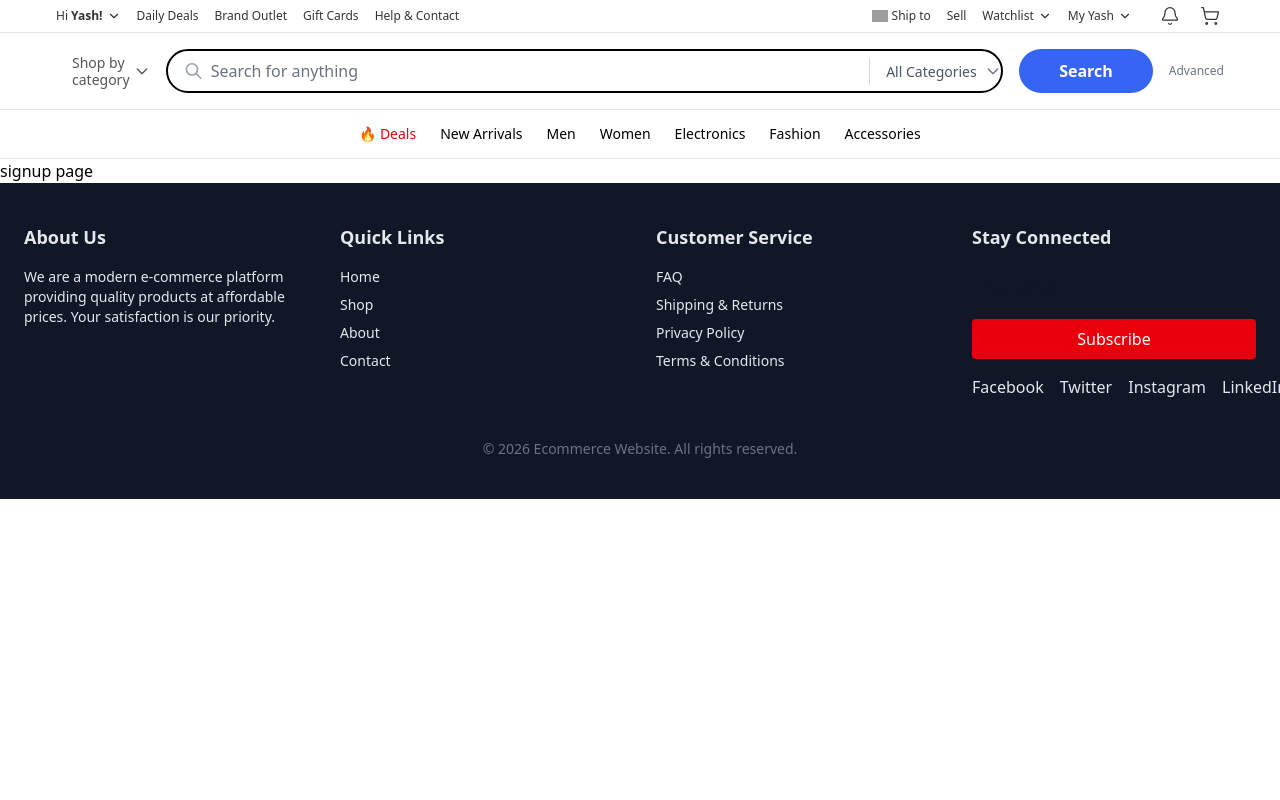
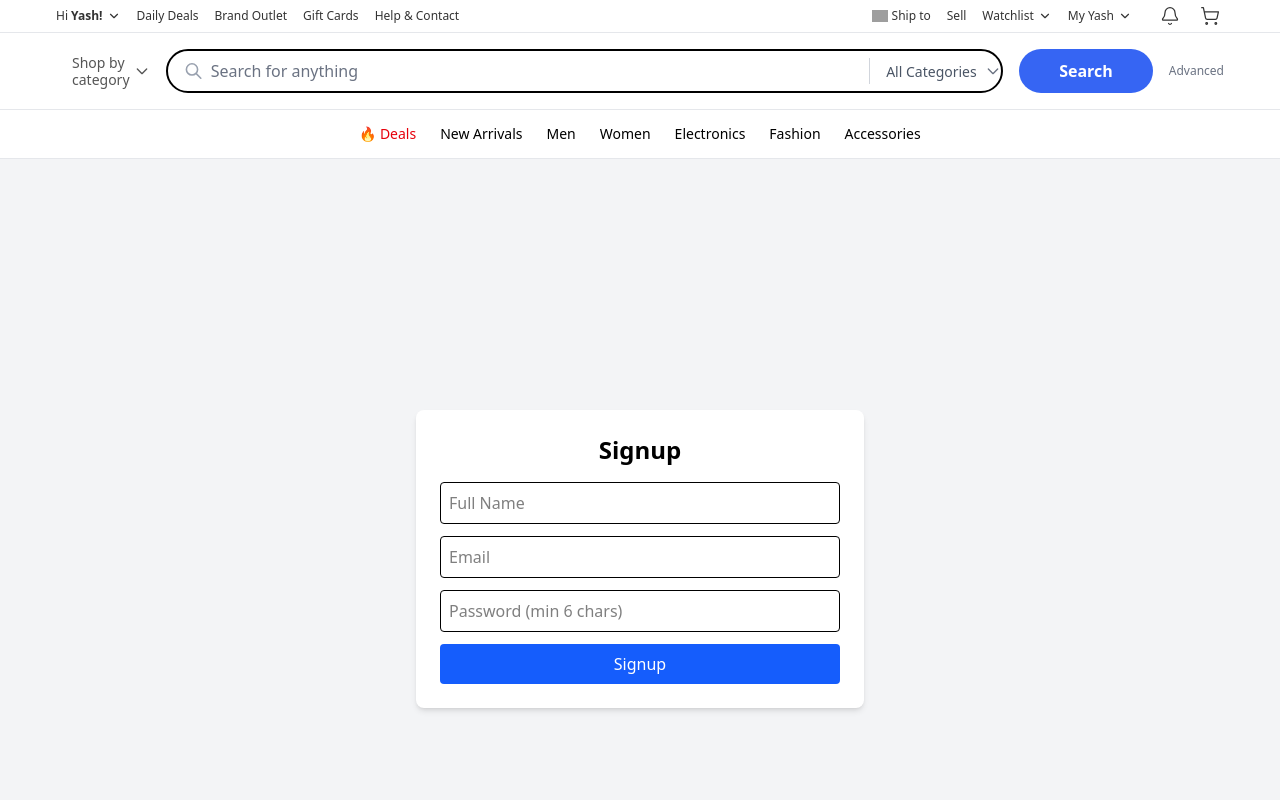
Before and after one commit to yasarahasini/Ecommerce-website, a Next.js app in the folder frontend/: page /signup-list in a window 1280 px wide. Shown: the top 800 px of the page. Built offline with nearby package versions, Linux system fonts and the light colour scheme; grey boxes are pictures that could not be loaded.

Commit message:
create signup page list

```diff
--- a/frontend/app/(admin)/signup-list/page.tsx
+++ b/frontend/app/(admin)/signup-list/page.tsx
@@ -1,9 +1,100 @@
-import React from 'react'
+"use client";
 
-const page = () => {
+import React, { useState } from "react";
+
+const SignupPage = () => {
+  const [fullName, setFullName] = useState("");
+  const [email, setEmail] = useState("");
+  const [password, setPassword] = useState("");
+  const [message, setMessage] = useState("");
+  const [loading, setLoading] = useState(false);
+
+  const handleSubmit = async (e: React.FormEvent) => {
+    e.preventDefault();
+    setLoading(true);
+    setMessage("");
+
+    try {
+      const res = await fetch("http://localhost:3000/auth/signup", {
+        method: "POST",
+        headers: {
+          "Content-Type": "application/json",
+        },
+        body: JSON.stringify({
+          fullName,
+          email,
+          password,
+        }),
+      });
+
+      const data = await res.json();
+
+      if (!res.ok) {
+        setMessage(data.message || "Signup failed");
+      } else {
+        setMessage("Signup successful 🎉");
+        setFullName("");
+        setEmail("");
+        setPassword("");
+      }
+    } catch (error) {
+      setMessage("Server error. Try again later.");
+    } finally {
+      setLoading(false);
+    }
+  };
+
   return (
-    <div> signup page</div>
-  )
-}
+    <div className="min-h-screen flex items-center justify-center bg-gray-100">
+      <form
+        onSubmit={handleSubmit}
+        className="bg-white p-6 rounded-lg shadow-md w-full max-w-md"
+      >
+        <h2 className="text-2xl font-bold mb-4 text-center">Signup</h2>
 
-export default page
+        <input
+          type="text"
+          placeholder="Full Name"
+          value={fullName}
+          onChange={(e) => setFullName(e.target.value)}
+          required
+          className="w-full mb-3 p-2 border rounded"
+        />
+
+        <input
+          type="email"
+          placeholder="Email"
+          value={email}
+          onChange={(e) => setEmail(e.target.value)}
+          required
+          className="w-full mb-3 p-2 border rounded"
+        />
+
+        <input
+          type="password"
+          placeholder="Password (min 6 chars)"
+          value={password}
+          onChange={(e) => setPassword(e.target.value)}
+          required
+          className="w-full mb-3 p-2 border rounded"
+        />
+
+        <button
+          type="submit"
+          disabled={loading}
+          className="w-full bg-blue-600 text-white p-2 rounded hover:bg-blue-700"
+        >
+          {loading ? "Signing up..." : "Signup"}
+        </button>
+
+        {message && (
+          <p className="mt-3 text-center text-sm text-red-600">
+            {message}
+          </p>
+        )}
+      </form>
+    </div>
+  );
+};
+
+export default SignupPage;
```
